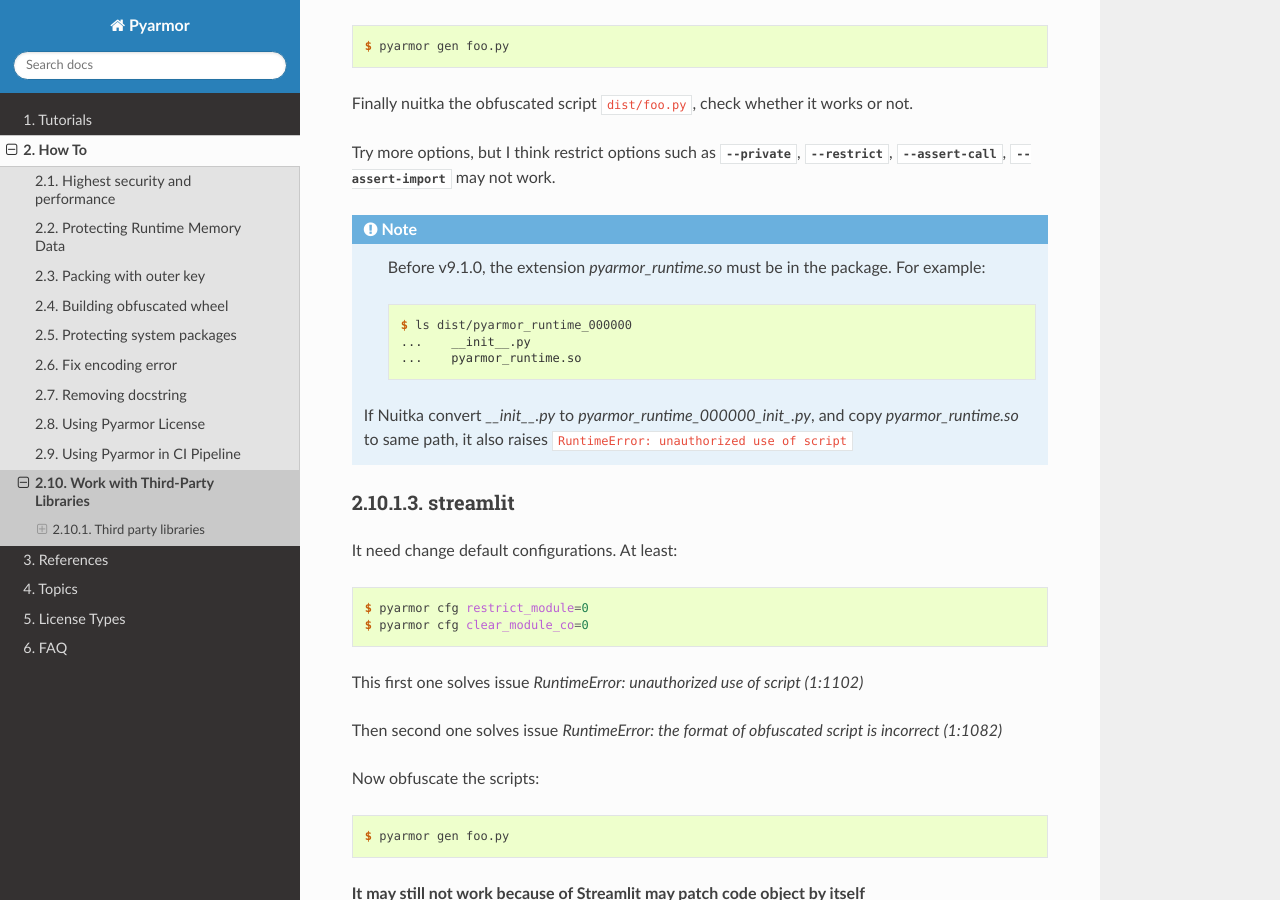
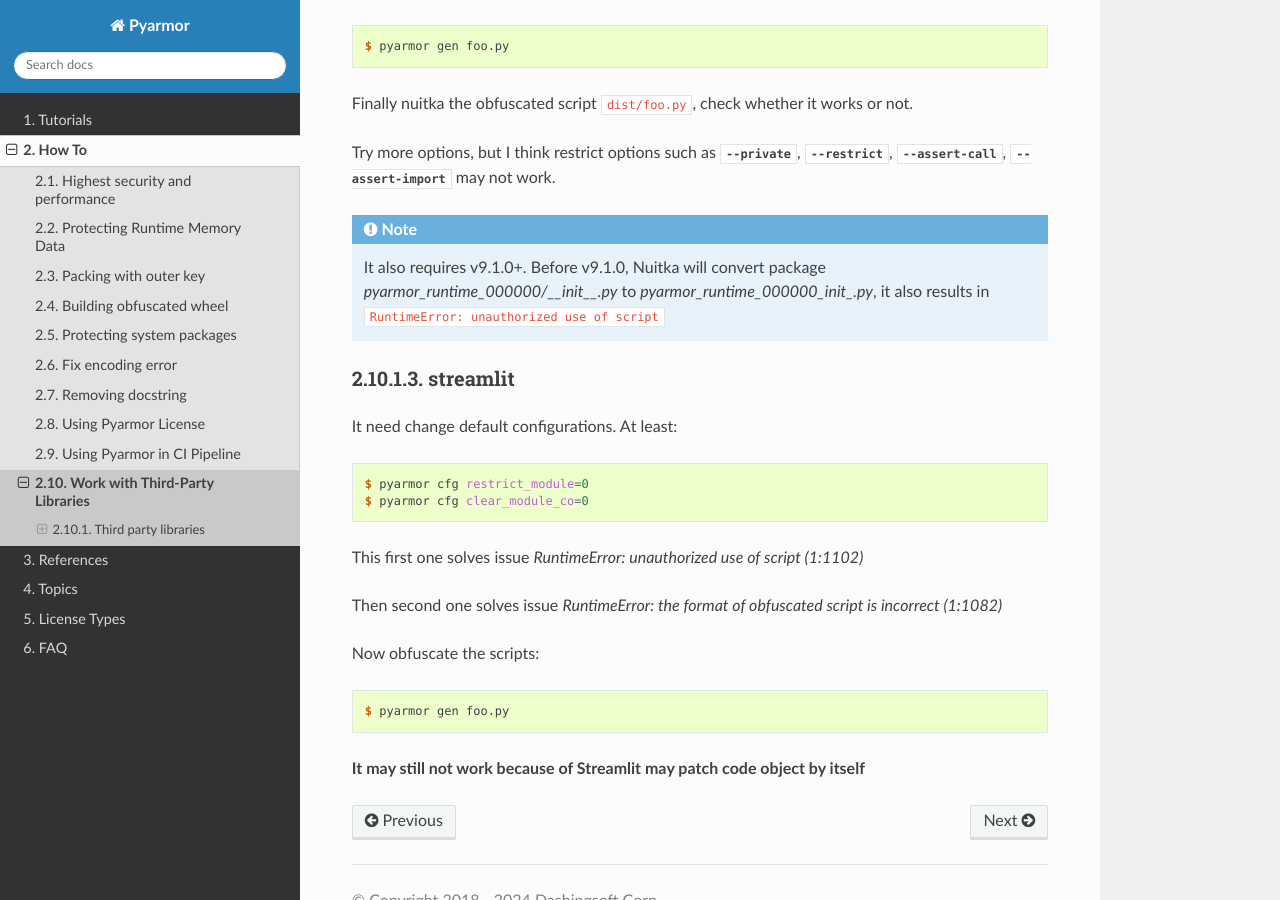
Before and after one commit to dashingsoft/pyarmor, a Sphinx documentation site: the page built from docs/how-to/third-party.rst, in a window 1280 px wide and 900 px high, scrolled down 3610 px. Built offline with Sphinx 7.4.7 and the Read the Docs theme 3.1.0, drawn with Linux system fonts in a browser that asks for light colours.

Commit message:
Refine doc

```diff
--- a/docs/how-to/third-party.rst
+++ b/docs/how-to/third-party.rst
@@ -165,13 +165,7 @@
 
 .. note::
 
-   Before v9.1.0, the extension `pyarmor_runtime.so` must be in the package. For example::
-
-      $ ls dist/pyarmor_runtime_000000
-      ...    __init__.py
-      ...    pyarmor_runtime.so
-
-  If Nuitka convert `__init__.py` to `pyarmor_runtime_000000_init_.py`, and copy `pyarmor_runtime.so` to same path, it also raises ``RuntimeError: unauthorized use of script``
+   It also requires v9.1.0+. Before v9.1.0, Nuitka will convert package `pyarmor_runtime_000000/__init__.py` to `pyarmor_runtime_000000_init_.py`, it also results in ``RuntimeError: unauthorized use of script``
 
 streamlit
 ---------
```
